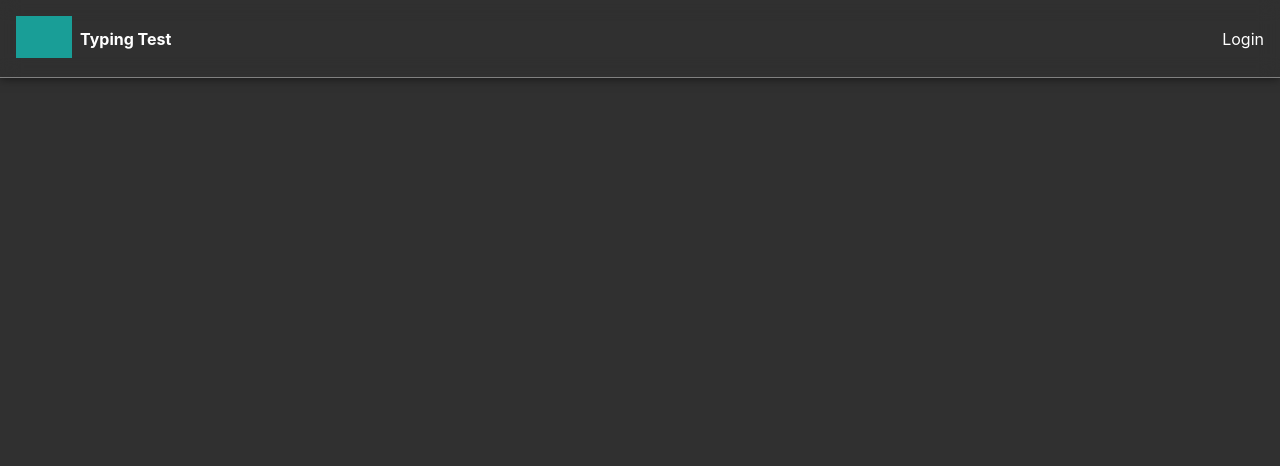
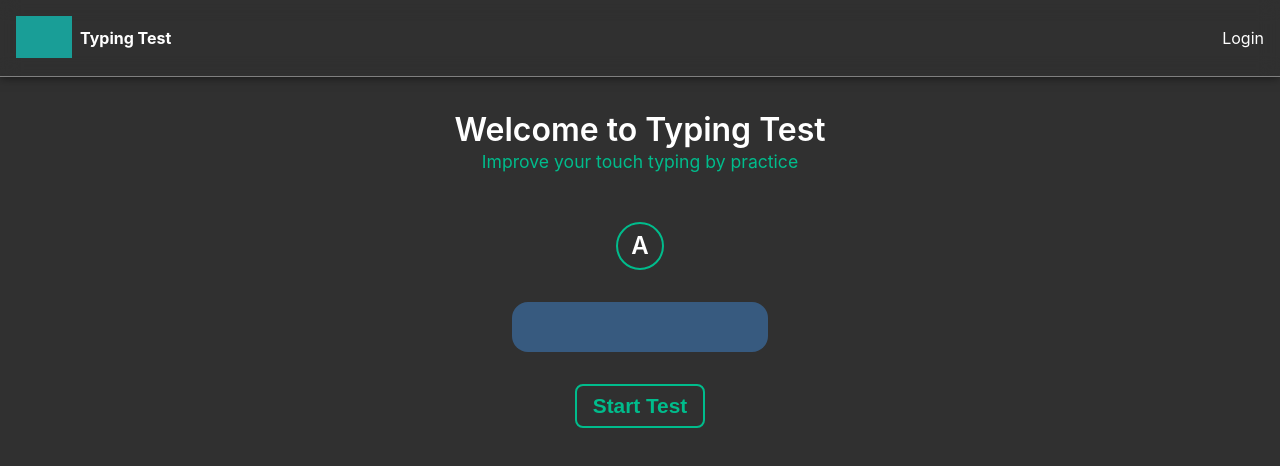
Before and after one commit to AshokPrjapati/TypingTest, a React (Vite) app: page / in a window 1280 px wide. Shown: the top 466 px of the page. Built offline with nearby package versions, Linux system fonts and the light colour scheme; grey boxes are pictures that could not be loaded.

Commit message:
added : keyContainer _ input_box+ Button component

```diff
--- a/src/App.jsx
+++ b/src/App.jsx
@@ -1,10 +1,12 @@
 import Navbar from './components/navbar/Navbar'
+import Routes from './routes/Routes'
 
 function App() {
 
   return (
     <>
       <Navbar />
+      <Routes />
     </>
   )
 }
--- /dev/null
+++ b/src/components/Button.jsx
@@ -0,0 +1,14 @@
+import styles from "../styles/Typing.module.css";
+
+const Button = ({ label, action, small }) => {
+  return (
+    <button
+      className={small ? styles.small_button : styles.default_button}
+      onClick={action}
+    >
+      {label}
+    </button>
+  );
+};
+
+export default Button;
--- /dev/null
+++ b/src/components/typing/Heading.jsx
@@ -0,0 +1,12 @@
+import styles from "../../styles/Typing.module.css";
+
+const Heading = ({ title, subtitle, center }) => {
+  return (
+    <div className={center ? styles.center : styles.default}>
+      <div>{title}</div>
+      <div>{subtitle}</div>
+    </div>
+  );
+};
+
+export default Heading;
--- /dev/null
+++ b/src/components/typing/InputBox.jsx
@@ -0,0 +1,11 @@
+import styles from "../../styles/Typing.module.css";
+
+const InputBox = () => {
+  return (
+    <div className={styles.input_box}>
+      <input type="text" />
+    </div>
+  );
+};
+
+export default InputBox;
--- /dev/null
+++ b/src/components/typing/KeyContainer.jsx
@@ -0,0 +1,7 @@
+import styles from "../../styles/Typing.module.css";
+
+const KeyContainer = () => {
+  return <div className={styles.key_container}>A</div>;
+};
+
+export default KeyContainer;
--- a/src/index.css
+++ b/src/index.css
@@ -1,6 +1,6 @@
 :root {
   font-family: Inter, system-ui, Avenir, Helvetica, Arial, sans-serif;
-  line-height: 1.5;
+  line-height: 1.3;
   font-weight: 400;
   /* User-theme */
   /* color-scheme: light; */
--- a/src/pages/Typing.jsx
+++ b/src/pages/Typing.jsx
@@ -1,8 +1,25 @@
+import { useCallback } from "react";
+import Heading from "../components/typing/Heading";
+import InputBox from "../components/typing/InputBox";
+import KeyContainer from "../components/typing/KeyContainer";
+import styles from "../styles/Typing.module.css";
+import Button from "../components/Button";
 
 const Typing = () => {
-    return (
-        <div>Typing</div>
-    )
-}
+  const startTimer = useCallback(() => {}, []);
 
-export default Typing
+  return (
+    <div className={styles.container}>
+      <Heading
+        title="Welcome to Typing Test"
+        subtitle="Improve your touch typing by practice"
+        center
+      />
+      <KeyContainer />
+      <InputBox />
+      <Button label="Start Test" action={startTimer} />
+    </div>
+  );
+};
+
+export default Typing;
--- a/src/styles/Navbar.module.css
+++ b/src/styles/Navbar.module.css
@@ -6,6 +6,8 @@
     border-bottom: 1px solid grey;
     box-shadow: 0 0 10px rgba(0, 0, 0, 0.6);
     backdrop-filter: blur(10px);
+    position: sticky;
+    top: 0;
 }
 
 .title {
--- /dev/null
+++ b/src/styles/Typing.module.css
@@ -0,0 +1,97 @@
+.container {
+    display: flex;
+    flex-direction: column;
+    justify-content: center;
+    align-items: center;
+    margin-top: 1rem;
+    gap: 2rem;
+}
+
+.center {
+    text-align: center;
+}
+
+.center,
+.default {
+    display: flex;
+    flex-direction: column;
+    padding: 1rem;
+}
+
+.center>div:first-child,
+.default>div:first-child {
+    font-size: 2rem;
+    color: var(--white-color);
+    font-weight: 600;
+}
+
+.center>div:last-child,
+.default>div:last-child {
+    font-size: 1.1rem;
+    color: var(--c-green);
+}
+
+.key_container {
+    display: flex;
+    justify-content: center;
+    align-items: center;
+    padding: 1rem;
+    border: 2px solid var(--c-green);
+    border-radius: 50%;
+    color: var(--white-color);
+    font-weight: 600;
+    font-size: 1.5rem;
+    width: 3rem;
+    height: 3rem;
+}
+
+.input_box {
+    border: 2px solid transparent;
+    background: var(--c-purple);
+    border-radius: 1rem;
+    padding: .8rem;
+}
+
+.input_box>input {
+    background: none;
+    outline: none;
+    border: none;
+    color: var(--white-color);
+    font-size: 1.1rem;
+    font-weight: 500;
+    letter-spacing: 5px;
+    text-align: center;
+}
+
+.input_box>input:focus {
+    outline: none;
+}
+
+.small_button {
+    padding: .3rem .8rem;
+    font-size: 1.1rem;
+    font-weight: 500;
+}
+
+.default_button {
+    padding: .5rem 1rem;
+    font-size: 1.3rem;
+    font-weight: 600;
+}
+
+.default_button,
+.small_button {
+    border-radius: .5rem;
+    border: 2px solid var(--c-green);
+    color: var(--c-green);
+    cursor: pointer;
+    transition: .2s ease;
+    background-color: inherit;
+}
+
+.default_button:hover,
+.small_button:hover {
+    background-color: var(--c-green);
+    color: #fff;
+    scale: 1.1;
+}
```
